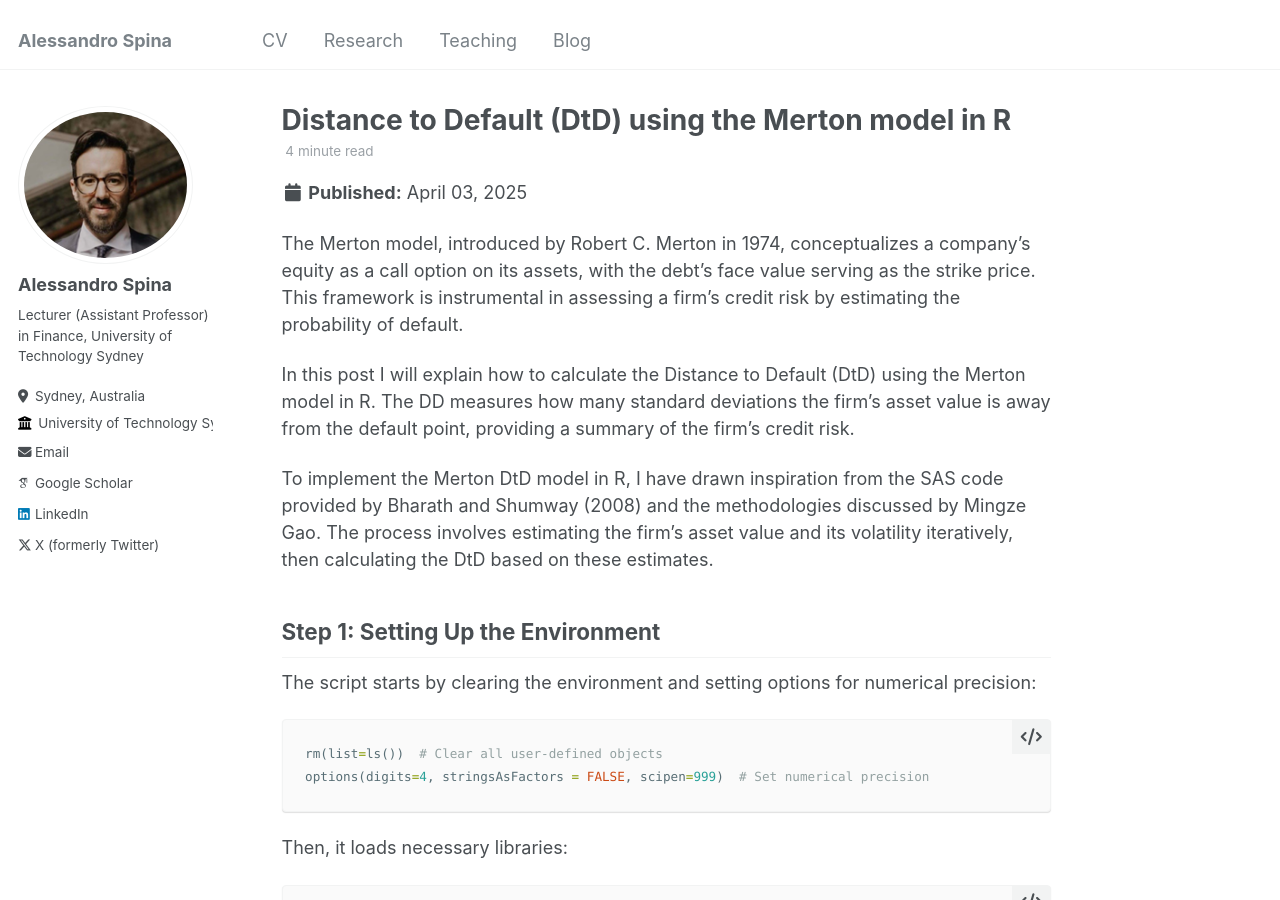
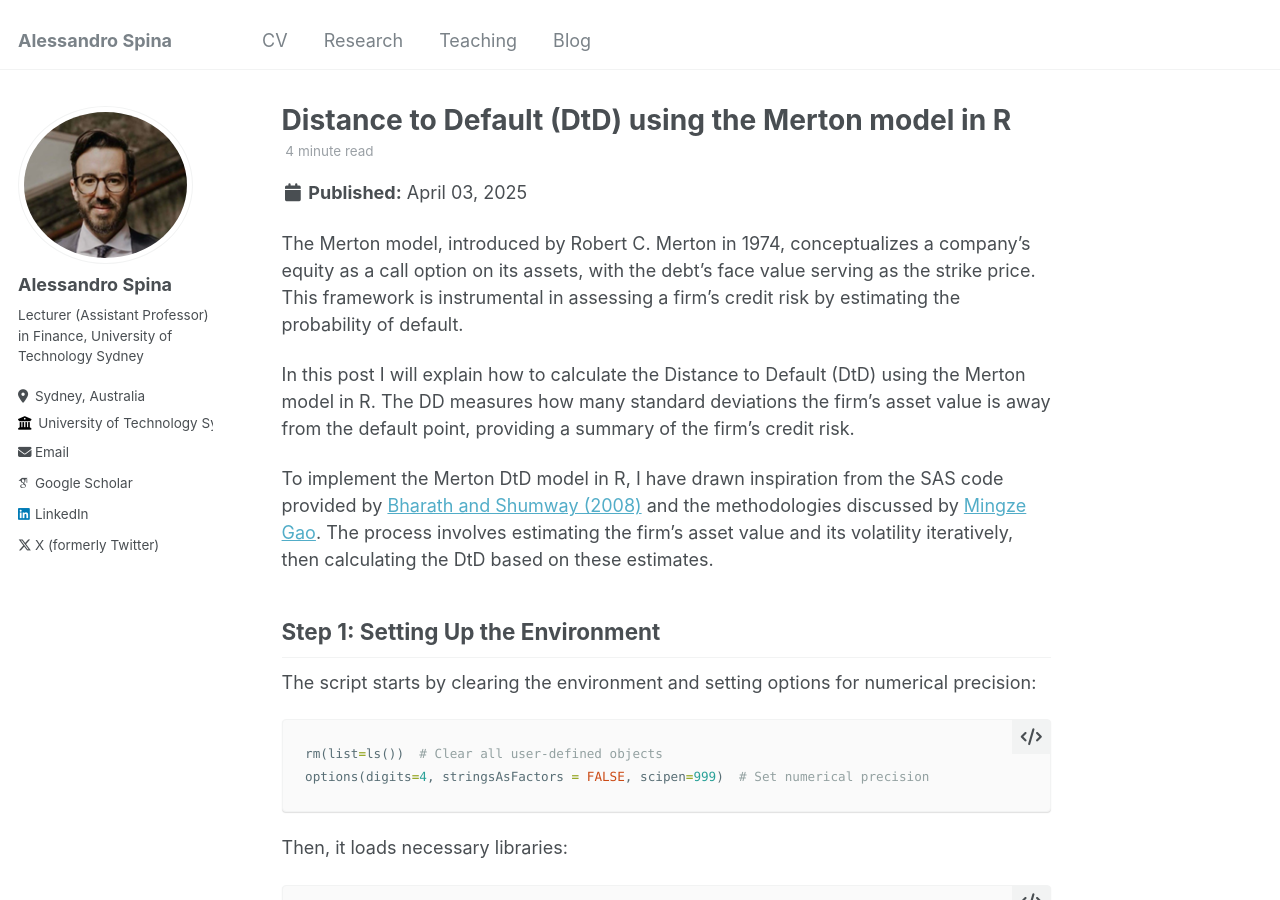
Before and after one commit to aspi6246/aspi6246.github.io, a Jekyll site: the page built from _posts/2025-04-03-blog-post-9.md, in a window 1280 px wide and 900 px high. Built offline with Jekyll 4.4.1, drawn with Linux system fonts in a browser that asks for light colours; some web fonts are replaced; part of the change alters nothing that is shown.

```diff
--- a/_posts/2025-04-03-blog-post-9.md
+++ b/_posts/2025-04-03-blog-post-9.md
@@ -11,7 +11,7 @@ The Merton model, introduced by Robert C. Merton in 1974, conceptualizes a compa
 
 In this post I will explain how to calculate the Distance to Default (DtD) using the Merton model in R. The DD measures how many standard deviations the firm's asset value is away from the default point, providing a summary of the firm's credit risk.
 
-To implement the Merton DtD model in R, I have drawn inspiration from the SAS code provided by Bharath and Shumway (2008) and the methodologies discussed by Mingze Gao. The process involves estimating the firm's asset value and its volatility iteratively, then calculating the DtD based on these estimates.
+To implement the Merton DtD model in R, I have drawn inspiration from the SAS code provided by [Bharath and Shumway (2008)](https://papers.ssrn.com/sol3/papers.cfm?abstract_id=637342) and the methodologies discussed by [Mingze Gao](https://mingze-gao.com/posts/merton-dd/). The process involves estimating the firm's asset value and its volatility iteratively, then calculating the DtD based on these estimates.
 
 ## Step 1: Setting Up the Environment
 
```
